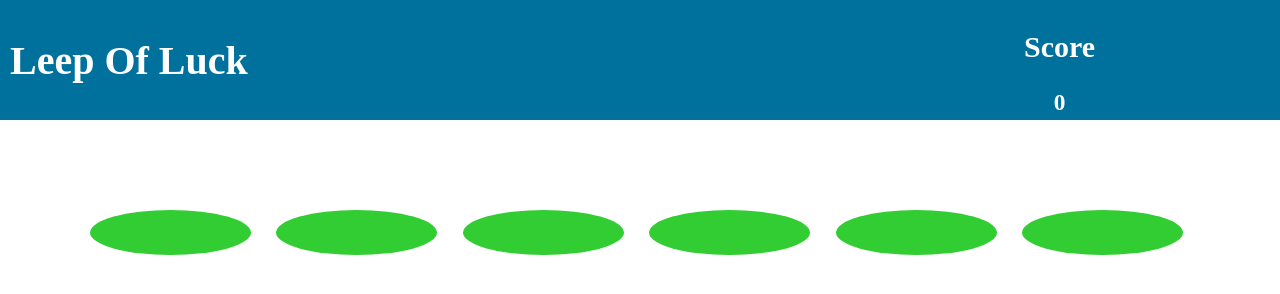
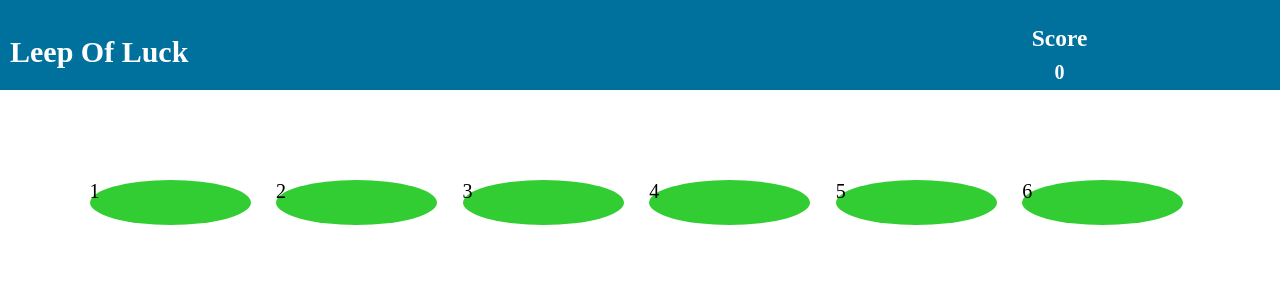
Before and after one commit to Cbazil/gameOfLuck, a plain HTML site: page index.html in a window 1280 px wide. Shown: the top 294 px of the page. Drawn offline with Linux system fonts and the light colour scheme.

Commit message:
getting clicked id back working on return div id number

```diff
--- a/index.html
+++ b/index.html
@@ -17,22 +17,22 @@
 <body>
   <div id="header">
     <div id="game-name">
-     <h1 class="gameName">Leep Of Luck</h1>
+     <h2 class="gameName">Leep Of Luck</h2>
     </div>
     <div id="player-score">
-      <h2>Score</h2>
-      <h3>0</h3>
+      <h3>Score</h3>
+      <h4>0</h4>
     </div>
   </div>
   <div id="body">
-    <div id="holes">
-      <div id="hole 1" class="h" onclick={getNumber()}></div>
-      <div id="hole 2" class="h" onclick={getNumber()}></div>
-      <div id="hole 3" class="h" onclick={getNumber()}></div>
-      <div id="hole 4" class="h" onclick={getNumber()}></div>
-      <div id="hole 5" class="h" onclick={getNumber}></div>
-      <div id="hole 6" class="h" onclick=
-      {getNumber()}></div>
+    <div id="holes" class="test">
+      <div id="hole 1" class="h" onclick={getNumber(this.id)}>1</div>
+      <div id="hole 2" class="h" onclick={getNumber(this.id)}>2</div>
+      <div id="hole 3" class="h" onclick={getNumber(this.id)}>3</div>
+      <div id="hole 4" class="h" onclick={getNumber(this.id)}>4</div>
+      <div id="hole 5" class="h" onclick={getNumber(this.id)}>5</div>
+      <div id="hole 6" class="h" onclick
+        ={getNumber(this.id)}>6</div>
     </div>
   </div>
   <!-- Project -->
--- a/main.js
+++ b/main.js
@@ -13,7 +13,15 @@ var randomNumber = (min, max) =>{
 console.log(randomNumber(5, 15));
 */
 
-getNumber = () => {
-  console.log(document.getElementById("hole 1").innerHTML());
-  // console.log("Clicked!");
+getNumber = (id) => {
+  var ourNum;
+ // for(i = 0; i < 7; i++){
+    var num = document.getElementById(id);
+   /* if (num == i){
+      ourNum = num;
+   console.log(ourNum);
+    } */
+ // }
+  //
+ console.log(num);
 }
--- a/style.css
+++ b/style.css
@@ -4,7 +4,7 @@ body {
     width: 100%;
 }
 #header {
-  height: 100px;
+  height: 70px;
   width: 100%;
   margin: 0px;
   display: inline-grid;
@@ -21,8 +21,12 @@ body {
   position: relative;
   width: 100%;
   text-align: center;
-  margin-top: -5px;
+  margin-top: -8px;
 }
+#player-score > h4 {
+  margin-top: -15px;
+}
+
 #body {
   margin: 7%;
   width: 100%;
```
